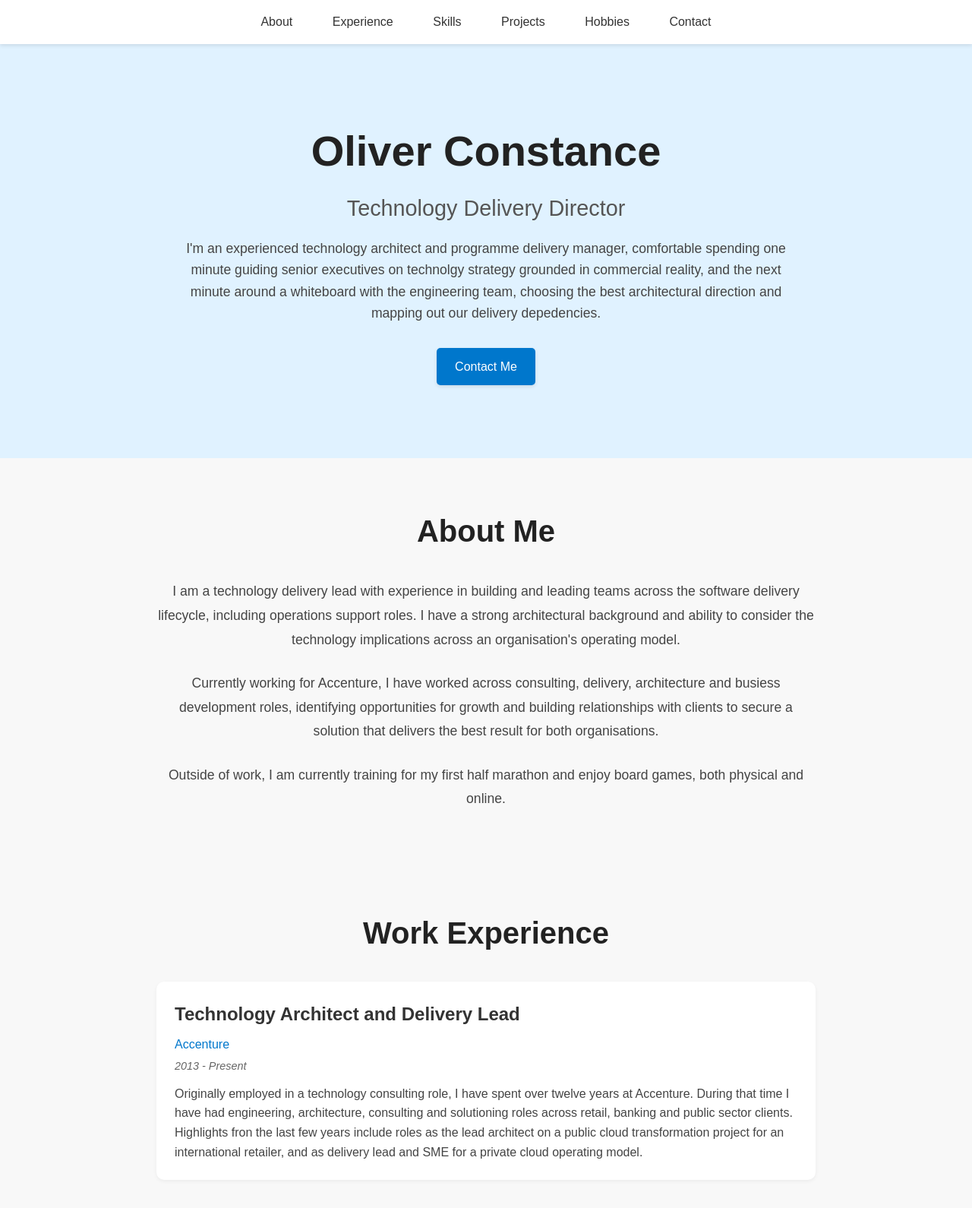
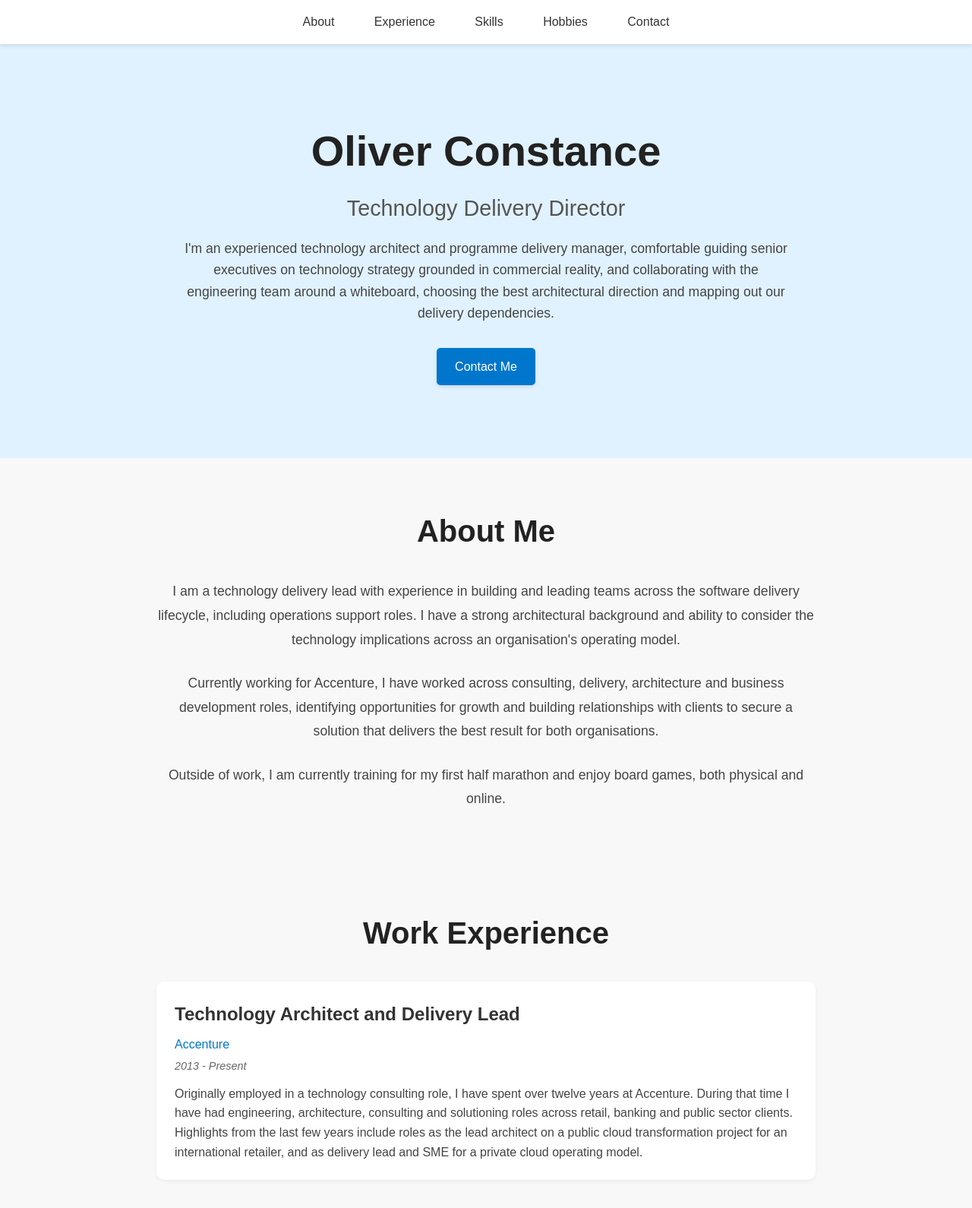
Before and after one commit to oliverconstance/personal_website, a plain HTML site: page index.html in a window 1280 px wide. Shown: the top 1590 px of the page at 76% size. Drawn offline with Linux system fonts and the light colour scheme; a script that the page names is missing.

Commit message:
fixed typos

```diff
--- a/index.html
+++ b/index.html
@@ -13,7 +13,7 @@
                 <li><a href="#about">About</a></li>
                 <li><a href="#experience">Experience</a></li>
                 <li><a href="#skills">Skills</a></li>
-                <li><a href="#projects">Projects</a></li>
+                <!--<li><a href="#projects">Projects</a></li>-->
                 <li><a href="#hobbies">Hobbies</a></li>
                 <li><a href="#contact">Contact</a></li>
             </ul>
@@ -25,7 +25,7 @@
             <div class="hero-content">
                 <h1>Oliver Constance</h1>
                 <h2>Technology Delivery Director</h2>
-                <p>I'm an experienced technology architect and programme delivery manager, comfortable spending one minute guiding senior executives on technolgy strategy grounded in commercial reality, and the next minute around a whiteboard with the engineering team, choosing the best architectural direction and mapping out our delivery depedencies.</p>
+                <p>I'm an experienced technology architect and programme delivery manager, comfortable guiding senior executives on technology strategy grounded in commercial reality, and collaborating with the engineering team around a whiteboard, choosing the best architectural direction and mapping out our delivery dependencies.</p>
                 <a href="#contact" class="button">Contact Me</a>
             </div>
         </section>
@@ -38,7 +38,7 @@
                 </p>
            <br>
                 <p>
-                    Currently working for Accenture, I have worked across consulting, delivery, architecture and busiess development roles, identifying opportunities for growth and building relationships with clients to secure a solution that delivers the best result for both organisations.
+                    Currently working for Accenture, I have worked across consulting, delivery, architecture and business development roles, identifying opportunities for growth and building relationships with clients to secure a solution that delivers the best result for both organisations.
                 </p>
             <br>
                 <p>
@@ -54,7 +54,7 @@
                     <h3>Technology Architect and Delivery Lead</h3>
                     <p class="company">Accenture</p>
                     <p class="date">2013 - Present</p>
-                    <p class="description">Originally employed in a technology consulting role, I have spent over twelve years at Accenture. During that time I have had engineering, architecture, consulting and solutioning roles across retail, banking and public sector clients. Highlights fron the last few years include roles as the lead architect on a public cloud transformation project for an international retailer, and as delivery lead and SME for a private cloud operating model.</p>
+                    <p class="description">Originally employed in a technology consulting role, I have spent over twelve years at Accenture. During that time I have had engineering, architecture, consulting and solutioning roles across retail, banking and public sector clients. Highlights from the last few years include roles as the lead architect on a public cloud transformation project for an international retailer, and as delivery lead and SME for a private cloud operating model.</p>
                 </div>
                 <div class="experience-item">
                     <h3>Operations Director</h3>
@@ -114,7 +114,7 @@
                     <p class="institution">The University of Oxford</p>
                     <p class="dates">2006 - 2009</p>
                     <!-- Optional: Add honors or relevant details if desired -->
-                    <p class="details">BA Hons (2:10)</p>
+                    <p class="details">BA Hons (2:1)</p>
                     <!-- <p class="details">Thesis: [Your Thesis Title]</p> -->
                 </div>
                 <!-- Add more <div class="education-entry"> blocks here if you have multiple degrees/certifications -->
```
